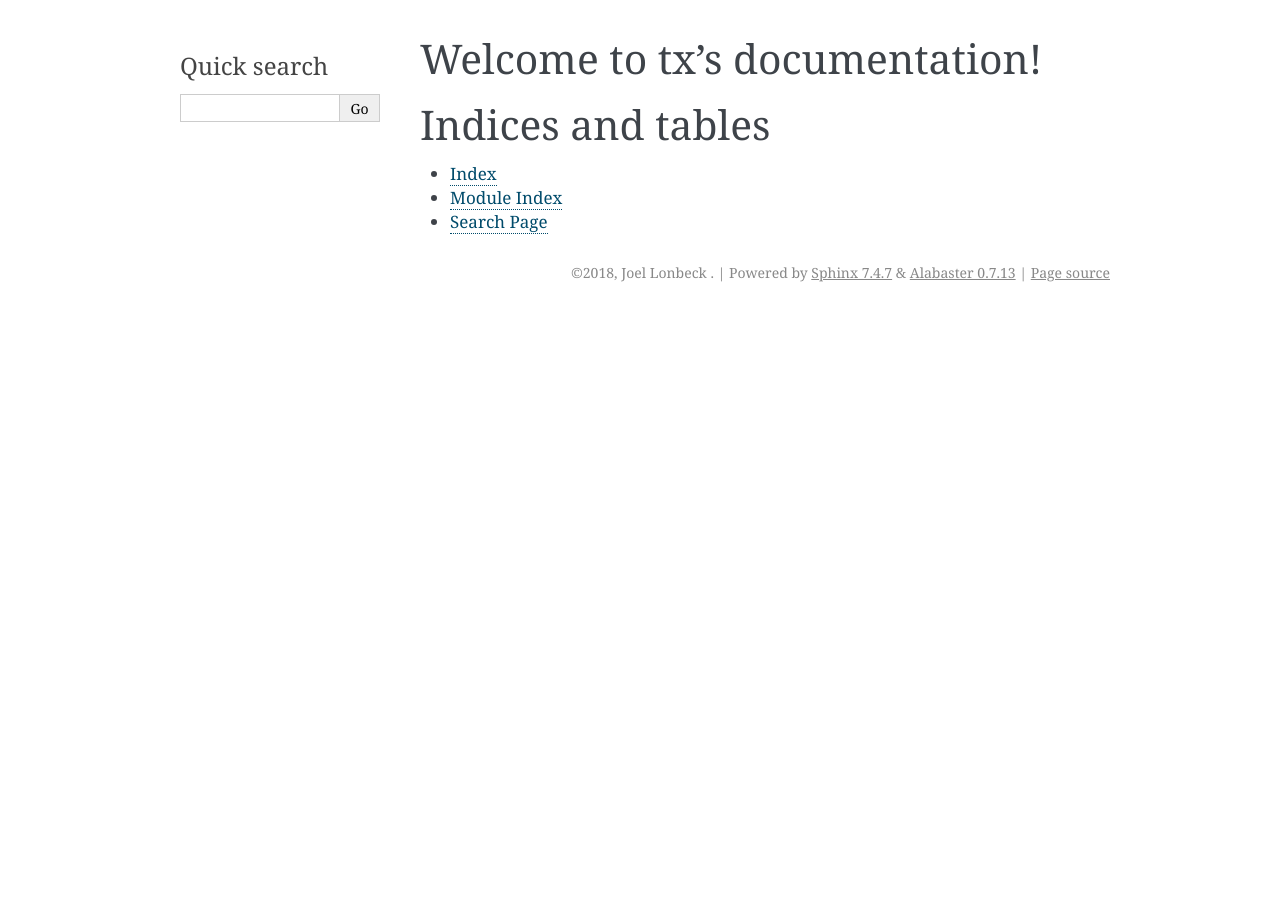
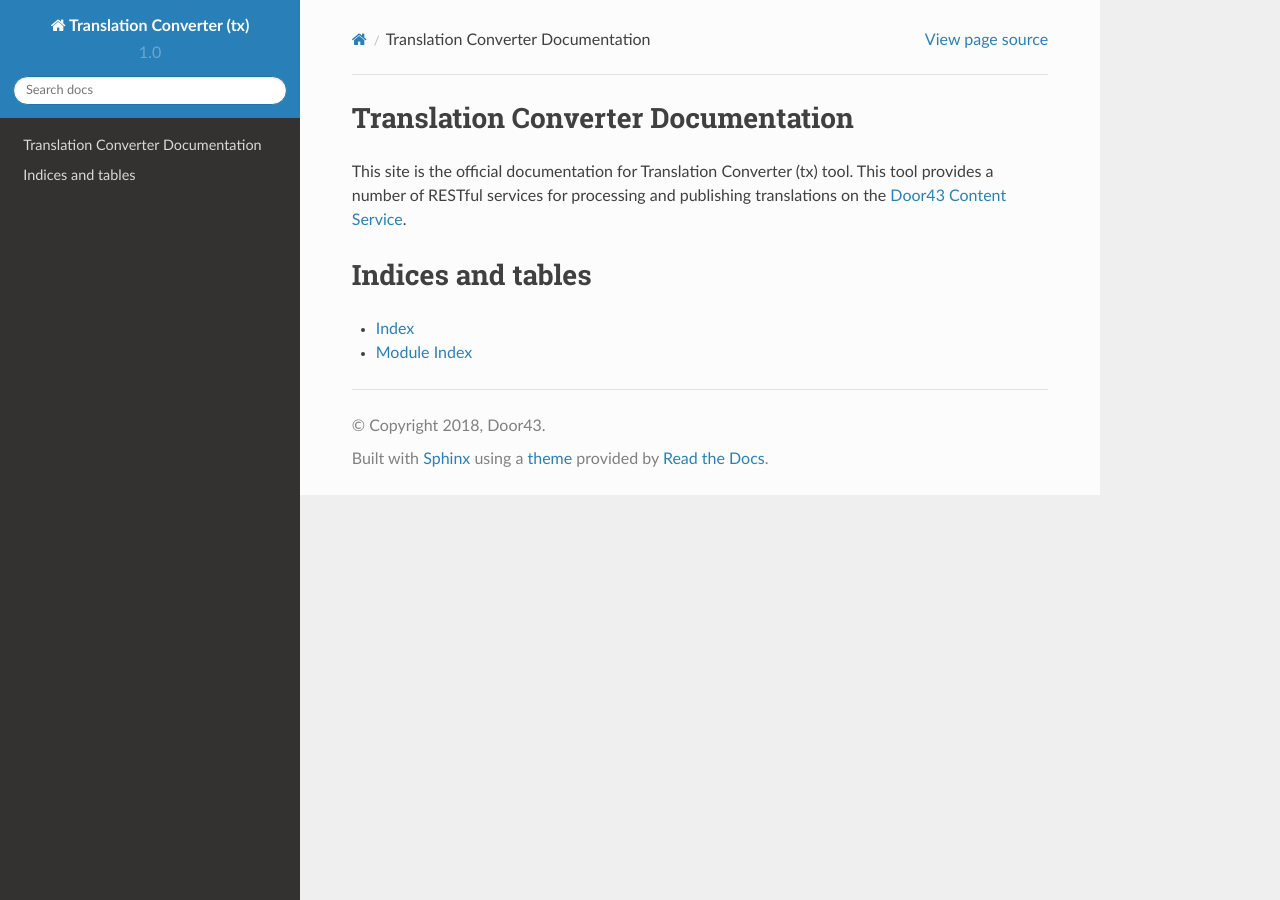
Before and after one commit to unfoldingWord-dev/tX, a Sphinx documentation site: the page built from docs/source/index.rst, in a window 1280 px wide. Built offline with Sphinx 7.4.7 and the Read the Docs theme 2.0.0, drawn with Linux system fonts in a browser that asks for light colours.

Commit message:
finished setting up sphinx and updating readme

```diff
--- a/docs/source/conf.py
+++ b/docs/source/conf.py
@@ -47,9 +47,9 @@ source_suffix = '.rst'
 master_doc = 'index'
 
 # General information about the project.
-project = u'tx'
-copyright = u'2018, Joel Lonbeck <joel@neutrinographics.com>'
-author = u'Joel Lonbeck <joel@neutrinographics.com>'
+project = u'Translation Converter (tx)'
+copyright = u'2018, Door43'
+author = u'Door43'
 
 # The version info for the project you're documenting, acts as replacement for
 # |version| and |release|, also used in various other places throughout the
@@ -84,7 +84,9 @@ todo_include_todos = False
 # The theme to use for HTML and HTML Help pages.  See the documentation for
 # a list of builtin themes.
 #
-html_theme = 'alabaster'
+import sphinx_rtd_theme
+html_theme = "sphinx_rtd_theme"
+html_theme_path = [sphinx_rtd_theme.get_html_theme_path()]
 
 # Theme options are theme-specific and customize the look and feel of a theme
 # further.  For a list of options available for each theme, see the
@@ -102,12 +104,12 @@ html_static_path = ['_static']
 #
 # This is required for the alabaster theme
 # refs: http://alabaster.readthedocs.io/en/latest/installation.html#sidebars
-html_sidebars = {
-    '**': [
-        'relations.html',  # needs 'show_related': True theme option to display
-        'searchbox.html',
-    ]
-}
+# html_sidebars = {
+#     '**': [
+#         'relations.html',  # needs 'show_related': True theme option to display
+#         'searchbox.html',
+#     ]
+# }
 
 
 # -- Options for HTMLHelp output ------------------------------------------
@@ -140,8 +142,8 @@ latex_elements = {
 # (source start file, target name, title,
 #  author, documentclass [howto, manual, or own class]).
 latex_documents = [
-    (master_doc, 'tx.tex', u'tx Documentation',
-     u'Joel Lonbeck \\textless{}joel@neutrinographics.com\\textgreater{}', 'manual'),
+    (master_doc, 'tx.tex', u'Translation Converter (tx) Documentation',
+     u'Door43', 'manual'),
 ]
 
 
@@ -150,7 +152,7 @@ latex_documents = [
 # One entry per manual page. List of tuples
 # (source start file, name, description, authors, manual section).
 man_pages = [
-    (master_doc, 'tx', u'tx Documentation',
+    (master_doc, 'tx', u'Translation Converter (tx) Documentation',
      [author], 1)
 ]
 
@@ -161,7 +163,7 @@ man_pages = [
 # (source start file, target name, title, author,
 #  dir menu entry, description, category)
 texinfo_documents = [
-    (master_doc, 'tx', u'tx Documentation',
-     author, 'tx', 'One line description of project.',
+    (master_doc, 'tx', u'Translation Converter (tx) Documentation',
+     author, 'Door43', 'A tool for manipulating translation from the Door43 Content Service.',
      'Miscellaneous'),
 ]
--- a/docs/source/index.rst
+++ b/docs/source/index.rst
@@ -3,8 +3,11 @@
    You can adapt this file completely to your liking, but it should at least
    contain the root `toctree` directive.
 
-Welcome to tx's documentation!
+Translation Converter Documentation
 ==============================
+
+This site is the official documentation for Translation Converter (tx) tool.
+This tool provides a number of RESTful services for processing and publishing translations on the `Door43 Content Service <https://git.door43.org/>`_.
 
 .. toctree::
    :maxdepth: 2
@@ -17,4 +20,3 @@ Indices and tables
 
 * :ref:`genindex`
 * :ref:`modindex`
-* :ref:`search`
```
Also changed, not shown: README.md (+14 -6 lines), 2 other files.
